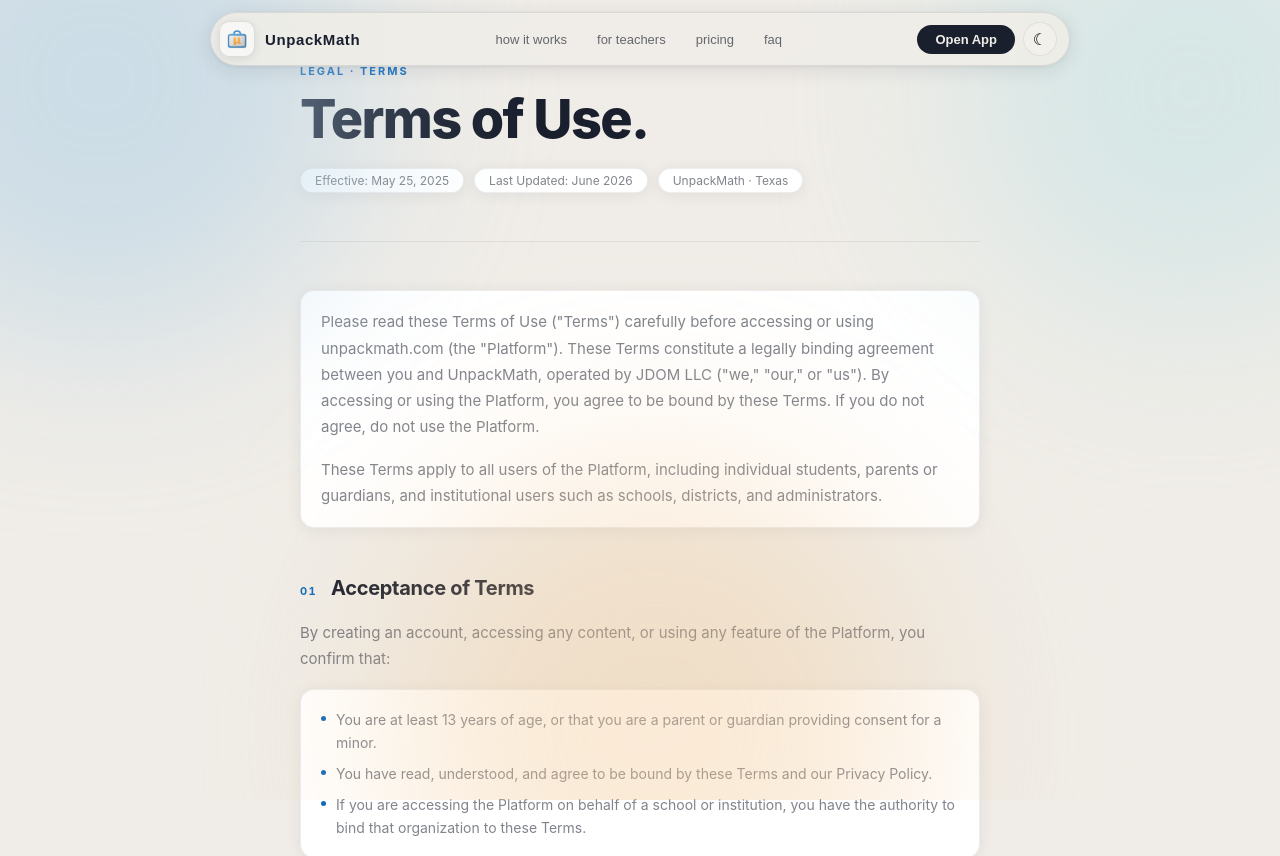
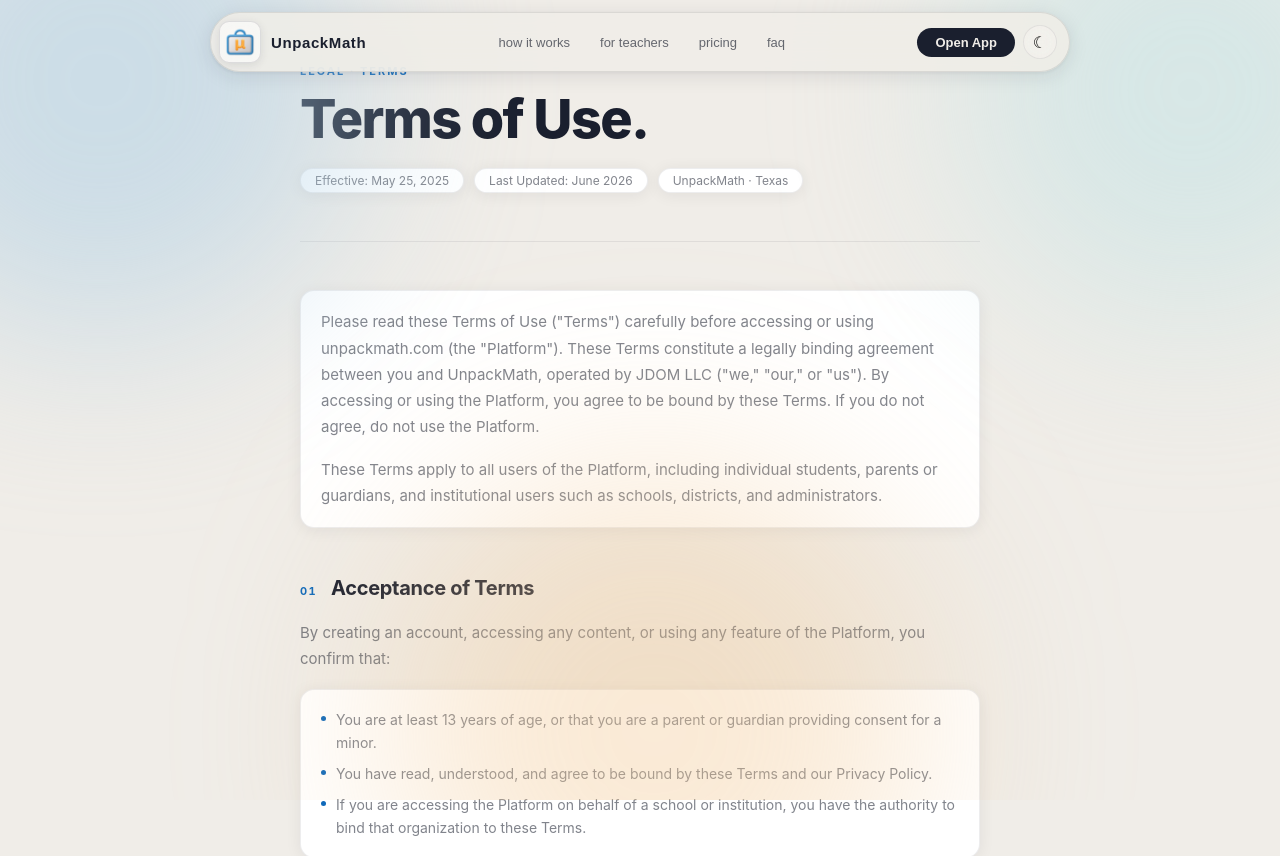
Before and after one commit to jd-oviedo/unpackmath-home, a Next.js app: page /terms in a window 1280 px wide. Shown: the top 856 px of the page. Built offline with nearby package versions, Linux system fonts and the light colour scheme; a web font is replaced by a local one.

Commit message:
Increase header logo size

```diff
--- a/app/components/Header.tsx
+++ b/app/components/Header.tsx
@@ -90,8 +90,8 @@
           {/* App icon box — sand/glass background */}
           <div
             style={{
-              width: "36px",
-              height: "36px",
+              width: "42px",
+              height: "42px",
               borderRadius: "10px",
               background: "var(--ec-glass-bg)",
               backdropFilter: "blur(8px)",
@@ -108,8 +108,8 @@
             <Image
               src="/unpackmath-logo.png"
               alt="UnpackMath logo"
-              width={24}
-              height={24}
+              width={30}
+              height={30}
               style={{ objectFit: "contain" }}
             />
           </div>
```
Also changed, not shown: public/unpackmath-logo.png.
